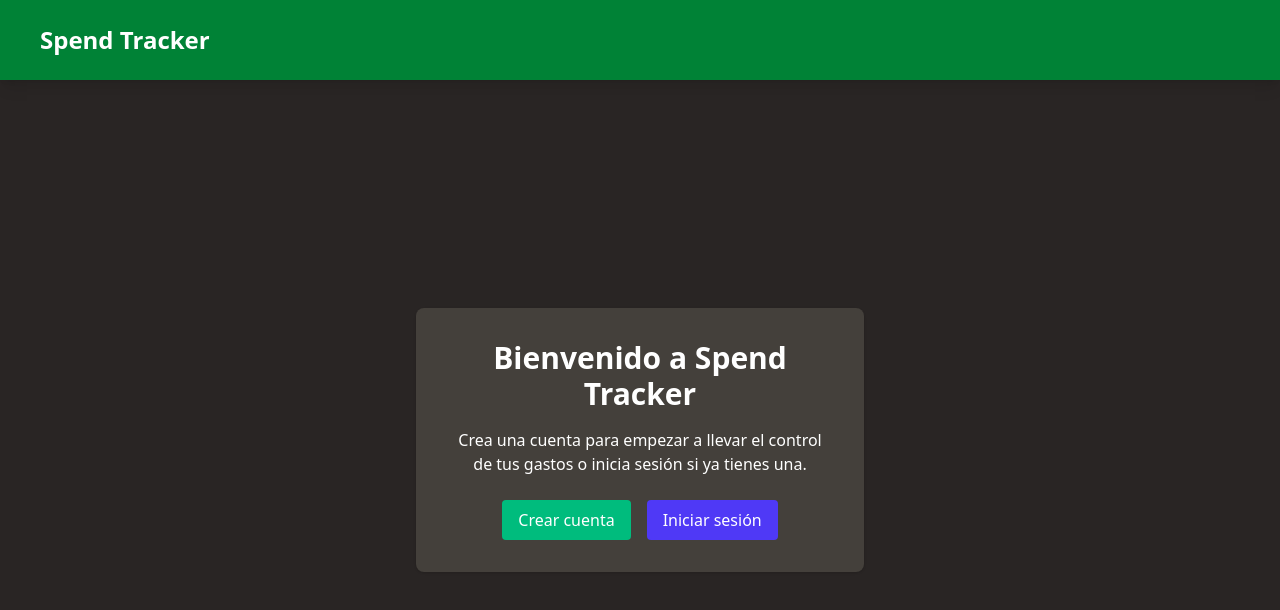
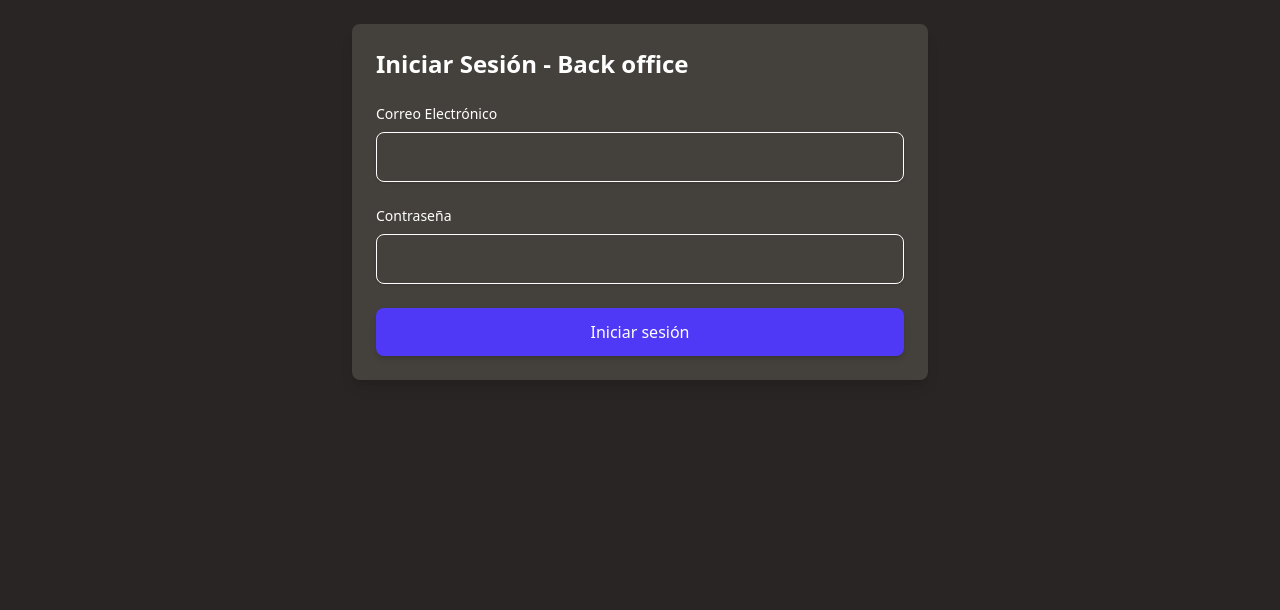
Before and after one commit to Lau-szutner/Parcial-aplicaciones-hibridas, a React (Vite) app in the folder frontend/: page /backOffice in a window 1280 px wide. Shown: the top 610 px of the page. Built offline with nearby package versions, Linux system fonts and the light colour scheme.

Commit message:
mejoras y cambios

```diff
--- a/frontend/src/App.jsx
+++ b/frontend/src/App.jsx
@@ -28,6 +28,20 @@ function App() {
     if (storedToken) setToken(storedToken.data);
     if (storedEmail) setEmail(storedEmail);
   }, []);
+
+  console.log(email);
+
+  if (location.pathname === '/backOffice') {
+    return (
+      <div className="min-h-screen flex flex-col bg-stone-800 text-white">
+        <main className="flex-grow flex">
+          <section className="flex-grow overflow-auto p-6">
+            <BackOffice />
+          </section>
+        </main>
+      </div>
+    );
+  }
 
   return (
     <div className="min-h-screen flex flex-col bg-stone-800 text-white">
--- a/frontend/src/components/Navbar.jsx
+++ b/frontend/src/components/Navbar.jsx
@@ -28,6 +28,7 @@ const Navbar = ({ userEmail, token, setToken, setShowWelcome, setEmail }) => {
       isActive ? 'bg-green-500' : 'bg-green-900'
     }`;
 
+  console.log(token);
   return (
     <header className="w-full bg-green-700 shadow-lg z-50 ">
       <nav className="mx-auto flex justify-between py-3 px-10 h-20">
@@ -44,7 +45,7 @@ const Navbar = ({ userEmail, token, setToken, setShowWelcome, setEmail }) => {
         </div>
 
         {/* Navegación: solo si hay token */}
-        {token && (
+        {token !== null && (
           <ul className="flex items-center gap-6 w-fit">
             <li>
               <NavLink to="/gastos" className={linkClass}>
--- a/frontend/src/views/BackOffice.jsx
+++ b/frontend/src/views/BackOffice.jsx
@@ -1,6 +1,10 @@
 import TotalUsers from '../components/backoffice/TotalUsers';
 import LoginAdmin from '../components/backoffice/LoginAdmin';
 import { useState } from 'react';
+import Cookies from 'js-cookie';
+
+// Usamos la variable de entorno para construir las rutas de la API
+const API_URL = import.meta.env.VITE_API_URL;
 
 const BackOffice = () => {
   const [isAdmin, setIsAdmin] = useState(false);
@@ -11,7 +15,7 @@ const BackOffice = () => {
   const handleLogin = async (e) => {
     e.preventDefault();
 
-    const res = await fetch('http://localhost:3000/auth/backOffice', {
+    const res = await fetch(`${API_URL}/auth/backOffice`, {
       method: 'POST',
       headers: { 'Content-Type': 'application/json' },
       body: JSON.stringify({ email, password }),
@@ -24,12 +28,17 @@ const BackOffice = () => {
       return;
     }
 
+    // Guardar token y email en cookies para que las llamadas protegidas puedan usarlas
+    if (data.token) {
+      Cookies.set('token', data.token, { expires: 7 });
+      Cookies.set('email', email, { expires: 7 });
+    }
+
     setIsAdmin(true);
   };
 
   return (
     <>
-      <h1>Prueba</h1>
       {isAdmin ? (
         <TotalUsers />
       ) : (
```
Also changed, not shown: 1 other file (tests, documents, lock files or other folders).
